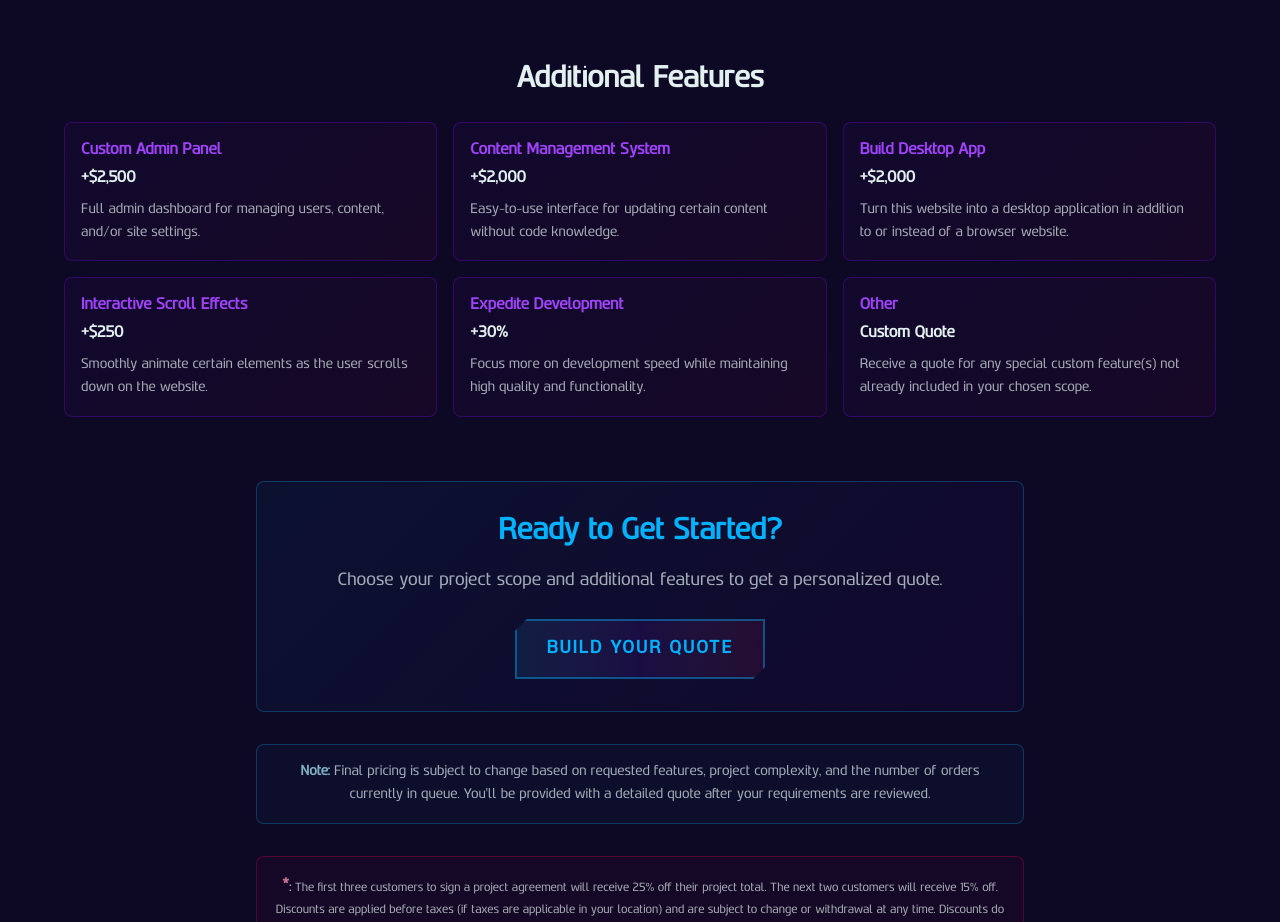
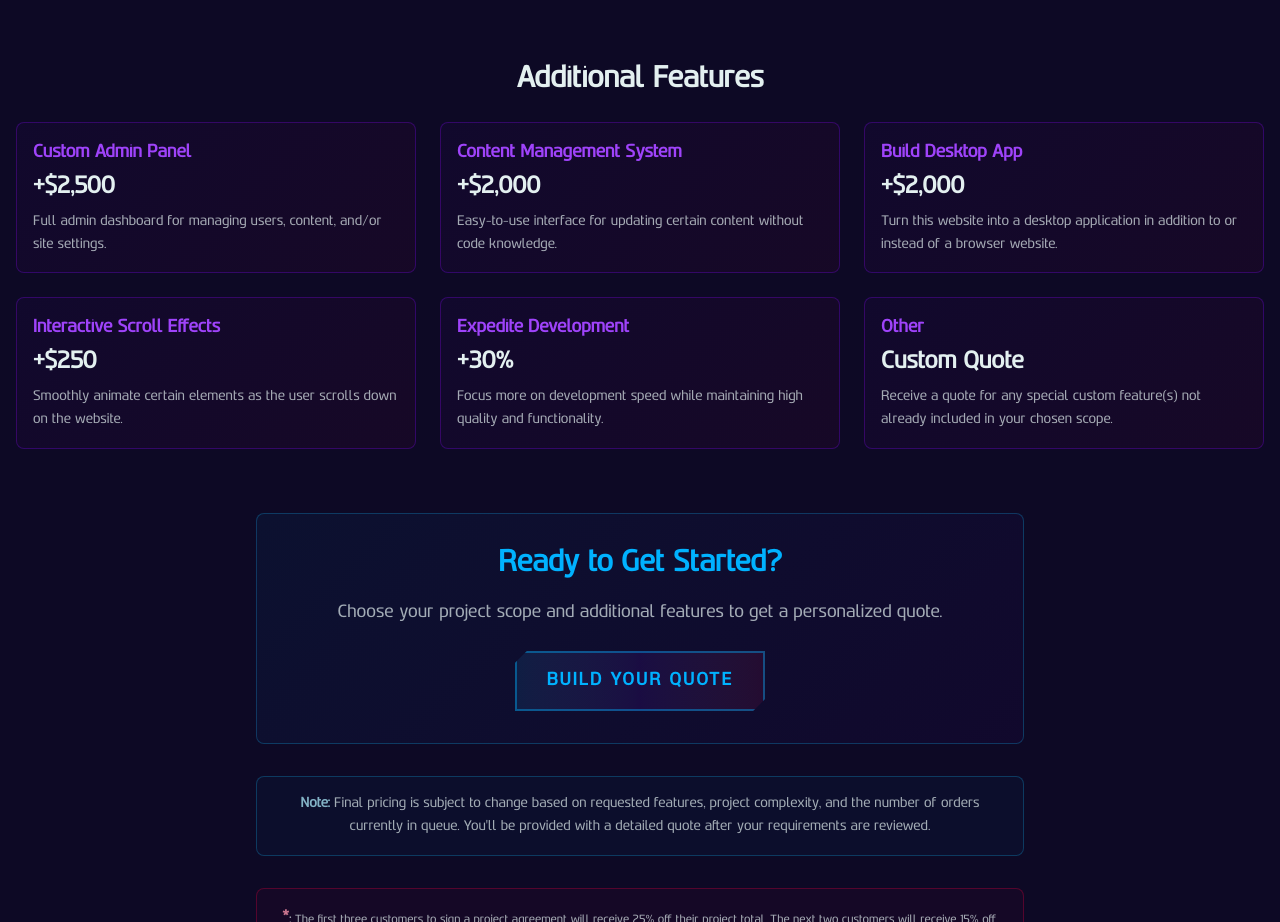
Before and after one commit to Zytronium/zytronium_webworks, a Next.js app: page /pricing in a window 1280 px wide. Shown: the part 989-1911 px from the top of the page. Built offline with nearby package versions, Linux system fonts and the light colour scheme.

Commit message:
Improve style consistency in pricing page and fix typo in styling

```diff
--- a/src/app/pricing/page.tsx
+++ b/src/app/pricing/page.tsx
@@ -28,7 +28,7 @@ export default function PricingPage() {
 
                 {/* Scope Pricing Cards */}
                 <h2 className="text-3xl font-bold mb-6 text-center">Project Scope</h2>
-                <div className="grid grid-cols-1 mdsm:grid-cols-2 lg:grid-cols-3 gap-6 mb-16">
+                <div className="grid grid-cols-1 sm:grid-cols-2 lg:grid-cols-3 gap-6 mb-16">
                     {Object.entries(pricingMap).map(([scope, [min, max]]) => (
                         <div
                             key={scope}
@@ -57,7 +57,7 @@ export default function PricingPage() {
                 <div className="mb-16">
                     <h2 className="text-3xl font-bold mb-6 text-center">Additional Features</h2>
                     <div
-                        className="grid grid-cols-1 sm:grid-cols-2 lg:grid-cols-3 gap-4 max-w-6xl mx-auto">
+                        className="grid grid-cols-1 sm:grid-cols-2 lg:grid-cols-3 gap-6 mx-auto">
                         {Object.entries(additionalFeatures).map(([feature, price]) => (
                             <div
                                 key={feature}
@@ -66,8 +66,8 @@ export default function PricingPage() {
                                     background: "linear-gradient(135deg, rgba(97,7,187,0.05), rgba(208,3,65,0.05))"
                                 }}
                             >
-                                <h4 className="font-semibold mb-1 text-secondary-lighter">{feature}</h4>
-                                <p className="text-foreground font-bold mb-2">
+                                <h4 className="font-semibold mb-1 text-lg text-secondary-lighter">{feature}</h4>
+                                <p className="text-foreground font-bold mb-2 text-2xl">
                                     {price === 0 ? "Custom Quote" : price < 0 ? `+${Math.abs(price)}%` : `+$${price.toLocaleString()}`}
                                 </p>
                                 <p className="text-foreground/70 text-sm leading-relaxed mt-auto">
```
